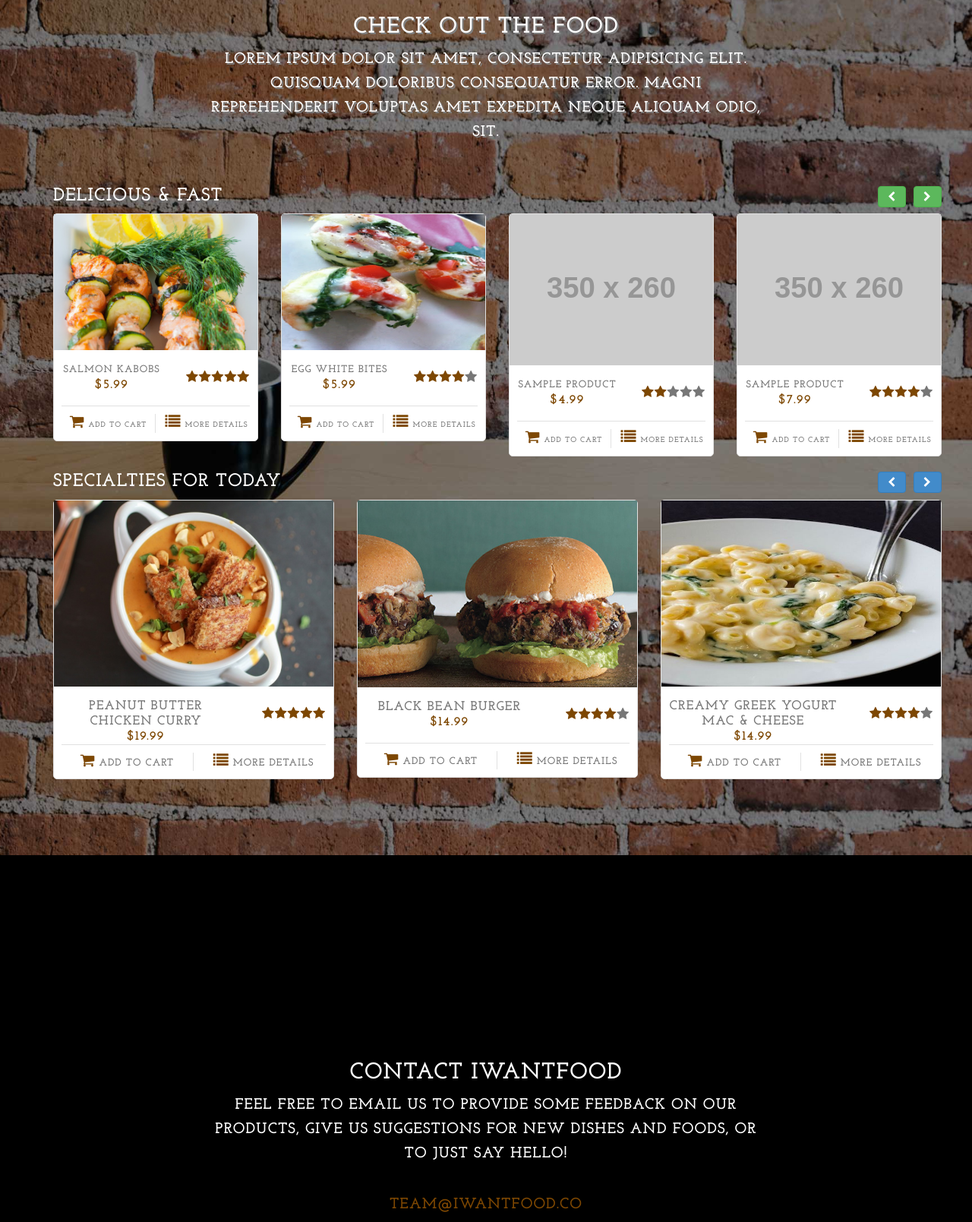
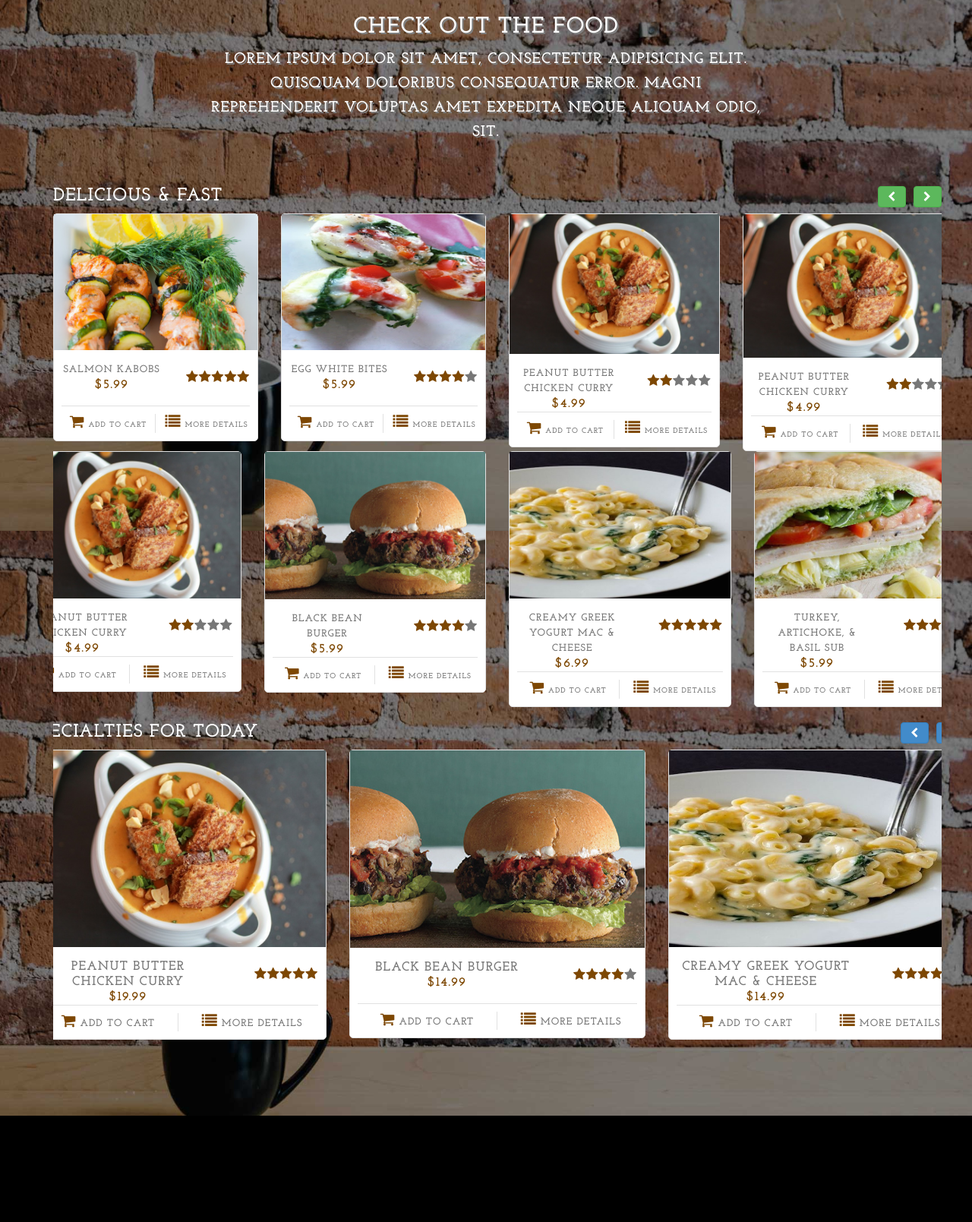
Before and after one commit to alex-cory/iwantfood, a PHP site: page / in a window 1280 px wide. Shown: the part 1921-3530 px from the top of the page at 76% size. Run offline with PHP 8.4, Linux system fonts and the light colour scheme; grey boxes labelled with a size stand in for pictures from a placeholder-image service; some libraries are stand-ins or nearby versions.

Commit message:
last 2 images

```diff
--- a/index.php
+++ b/index.php
@@ -193,7 +193,7 @@
                                                 </div>
                                             </div>
                                         </div>
-                                        <div class="col-sm-3">
+                                        <!-- <div class="col-sm-3">
                                             <div class="col-item">
                                                 <div class="photo">
                                                     <img src="http://placehold.it/350x260" class="img-responsive" alt="a" />
@@ -221,8 +221,8 @@
                                                     </div>
                                                 </div>
                                             </div>
-                                        </div>
-                                        <div class="col-sm-3">
+                                        </div> -->
+                                        <!-- <div class="col-sm-3">
                                             <div class="col-item">
                                                 <div class="photo">
                                                     <img src="http://placehold.it/350x260" class="img-responsive" alt="a" />
@@ -253,7 +253,73 @@
                                             </div>
                                         </div>
                                     </div>
-                                </div>
+                                </div> -->
+                                <div class="item">
+                                    <div class="row">
+                                        <div class="col-sm-3">
+                                            <div class="col-item">
+                                                <div class="photo">
+                                                    <img src="./img/peanut-curry.jpg" class="img-responsive" alt="a" />
+                                                </div>
+                                                <div class="info">
+                                                    <div class="row">
+                                                        <div class="price col-md-7">
+                                                            <h5 style="font-size: 10pt">Peanut Butter Chicken Curry</h5>
+                                                            <h5 class="price-text-color" style="color: #7d4702">
+                                                                $4.99</h5>
+                                                        </div>
+                                                        <div class="rating hidden-sm col-md-5">
+                                                            <i class="price-text-color fa fa-star"></i><i class="price-text-color fa fa-star">
+                                                            </i><i class="fa fa-star"></i><i class="fa fa-star"></i><i class="fa fa-star"></i>
+                                                            <!-- <i class="price-text-color fa fa-star"></i><i class="price-text-color fa fa-star">
+                                                            </i><i class="price-text-color fa fa-star">
+                                                            </i> -->
+                                                        </div>
+                                                    </div>
+                                                    <div class="separator clear-left">
+                                                        <p class="btn-add">
+                                                            <i class="fa fa-shopping-cart"></i><a href="http://www.jquery2dotnet.com" class="hidden-sm" >Add to cart</a></p>
+                                                        <p class="btn-details">
+                                                            <i class="fa fa-list"></i><a href="http://www.jquery2dotnet.com" class="hidden-sm">More details</a></p>
+                                                    </div>
+                                                    <div class="clearfix">
+                                                    </div>
+                                                </div>
+                                            </div>
+                                        </div>
+                                <div class="item">
+                                    <div class="row">
+                                        <div class="col-sm-3">
+                                            <div class="col-item">
+                                                <div class="photo">
+                                                    <img src="./img/peanut-curry.jpg" class="img-responsive" alt="a" />
+                                                </div>
+                                                <div class="info">
+                                                    <div class="row">
+                                                        <div class="price col-md-7">
+                                                            <h5 style="font-size: 10pt">Peanut Butter Chicken Curry</h5>
+                                                            <h5 class="price-text-color" style="color: #7d4702">
+                                                                $4.99</h5>
+                                                        </div>
+                                                        <div class="rating hidden-sm col-md-5">
+                                                            <i class="price-text-color fa fa-star"></i><i class="price-text-color fa fa-star">
+                                                            </i><i class="fa fa-star"></i><i class="fa fa-star"></i><i class="fa fa-star"></i>
+                                                            <!-- <i class="price-text-color fa fa-star"></i><i class="price-text-color fa fa-star">
+                                                            </i><i class="price-text-color fa fa-star">
+                                                            </i> -->
+                                                        </div>
+                                                    </div>
+                                                    <div class="separator clear-left">
+                                                        <p class="btn-add">
+                                                            <i class="fa fa-shopping-cart"></i><a href="http://www.jquery2dotnet.com" class="hidden-sm" >Add to cart</a></p>
+                                                        <p class="btn-details">
+                                                            <i class="fa fa-list"></i><a href="http://www.jquery2dotnet.com" class="hidden-sm">More details</a></p>
+                                                    </div>
+                                                    <div class="clearfix">
+                                                    </div>
+                                                </div>
+                                            </div>
+                                        </div>
                                 <div class="item">
                                     <div class="row">
                                         <div class="col-sm-3">
```
